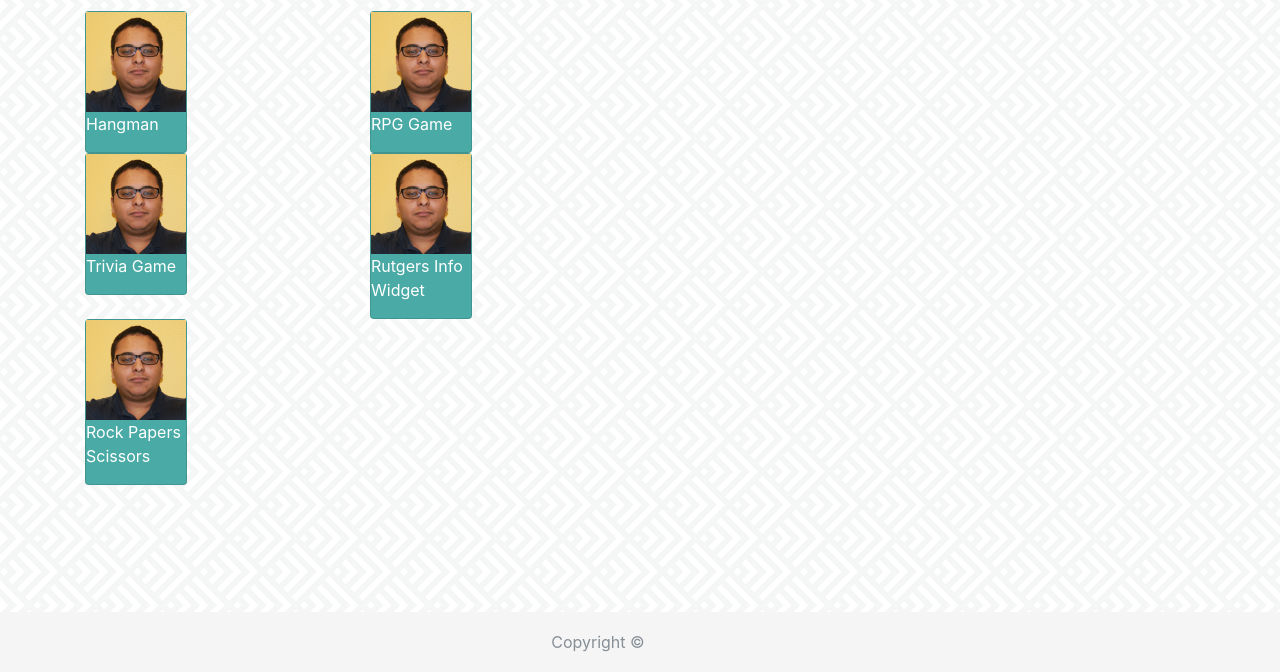
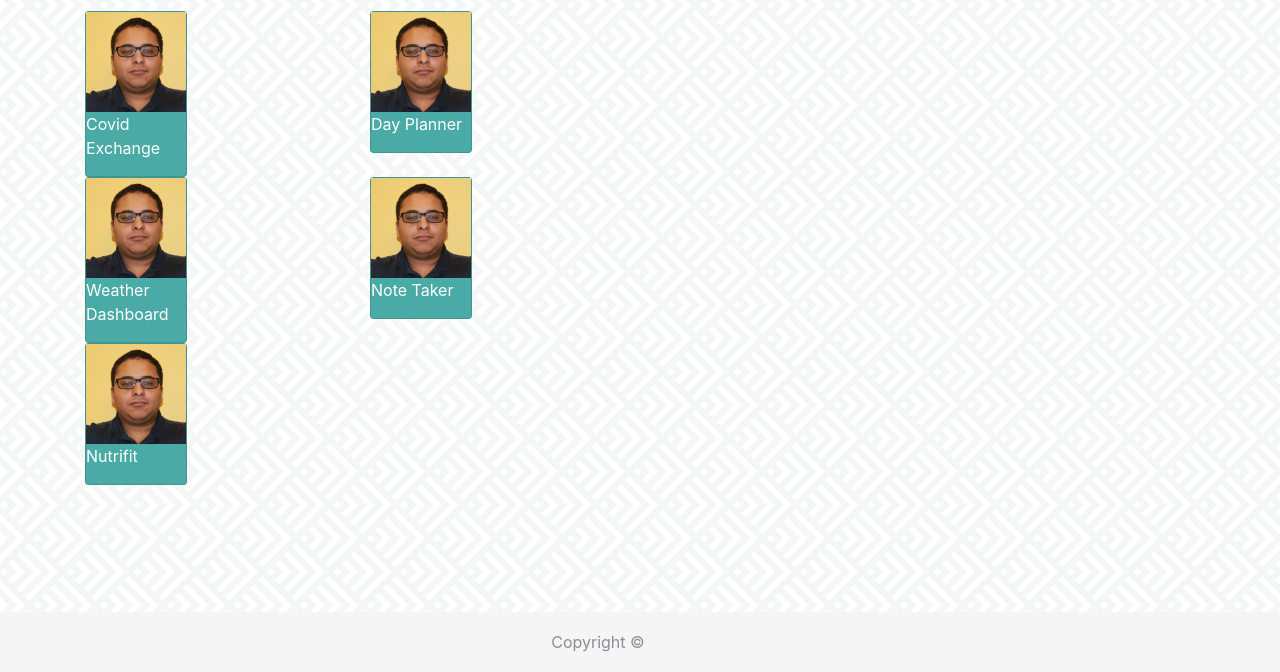
Before and after one commit to nkelliny1/Bootstrap-Portfolio, a plain HTML site: page portfolio.html in a window 1280 px wide. Shown: the part 128-800 px from the top of the page. Drawn offline with nearby package versions, Linux system fonts and the light colour scheme.

Commit message:
Update portfolio.html

```diff
--- a/portfolio.html
+++ b/portfolio.html
@@ -38,7 +38,7 @@
                     <div class="card" style="width: 102px;">
                       <img src="./assets/images/me.jpg" height="100" width="100"></img>
                       <div class="portfolio-desc">
-                        <p>Hangman</p>
+                        <p>Covid Exchange</p>
                       </div>
                     </div>
                   </div>
@@ -46,7 +46,7 @@
                     <div class="card" style="width: 102px;">
                       <img class="profile-img" src="./assets/images/me.jpg" height="100" width="100"></img>
                       <div class="portfolio-desc">
-                        <p>RPG Game</p>
+                        <p>Day Planner</p>
                       </div>
                     </div>
                   </div>
@@ -56,7 +56,7 @@
                     <div class="card" style="width: 102px;">
                       <img src="./assets/images/me.jpg" height="100" width="100"></img>
                       <div class="portfolio-desc">
-                        <p>Trivia Game</p>
+                        <p>Weather Dashboard</p>
                       </div>
                     </div>
                   </div>
@@ -64,7 +64,7 @@
                     <div class="card" style="width: 102px;">
                       <img class="profile-img" src="./assets/images/me.jpg" height="100" width="100"></img>
                       <div class="portfolio-desc">
-                        <p>Rutgers Info Widget</p>
+                        <p>Note Taker</p>
                       </div>
                     </div>
                   </div>
@@ -74,7 +74,7 @@
                     <div class="card" style="width: 102px;">
                       <img src="./assets/images/me.jpg" height="100" width="100"></img>
                       <div class="portfolio-desc">
-                        <p>Rock Papers Scissors</p>
+                        <p>Nutrifit</p>
                       </div>
                     </div>
                   </div>
```
